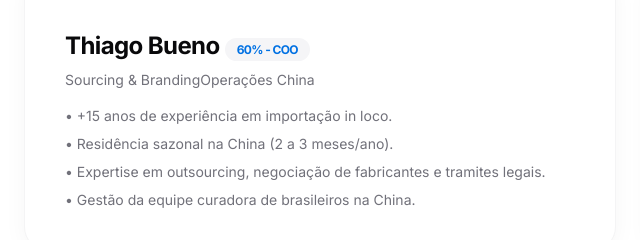
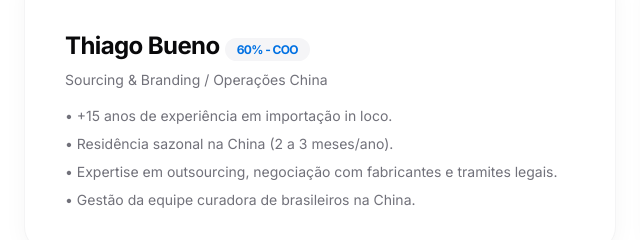
Before and after one commit to jfavalle/bp-projetoprime, a plain HTML site: page index.html in a window 1280 px wide. Shown: the part 540-780 px from the top of the page, 8-648 px from the left. Drawn offline with nearby package versions, Linux system fonts and the light colour scheme; some icons are missing.

```diff
--- a/index.html
+++ b/index.html
@@ -148,11 +148,11 @@
             <div class="bg-white p-10 rounded-[24px] shadow-[0_4px_24px_rgba(0,0,0,0.04)] border border-zinc-100 hover:shadow-[0_12px_40px_rgba(0,0,0,0.08)] transition-all">
                 <div class="mb-4"><i class="ph ph-globe-hemisphere-west text-4xl text-[#0071E3]"></i></div>
                 <h3 class="text-2xl font-bold text-zinc-950 tracking-tight mb-2">Thiago Bueno <span class="text-xs font-bold text-[#0071E3] bg-[#F5F5F7] px-3 py-1 rounded-full">60% - COO</span></h3>
-                <p class="text-zinc-500 text-sm font-normal mb-4">Sourcing & BrandingOperações China</p>
+                <p class="text-zinc-500 text-sm font-normal mb-4">Sourcing & Branding / Operações China</p>
                 <ul class="space-y-2 text-zinc-500 text-sm font-normal">
                     <li>• +15 anos de experiência em importação in loco.</li>
                     <li>• Residência sazonal na China (2 a 3 meses/ano).</li>
-                    <li>• Expertise em outsourcing, negociação de fabricantes e tramites legais.</li>
+                    <li>• Expertise em outsourcing, negociação com fabricantes e tramites legais.</li>
                     <li>• Gestão da equipe curadora de brasileiros na China.</li>
                 </ul>
             </div>
```
